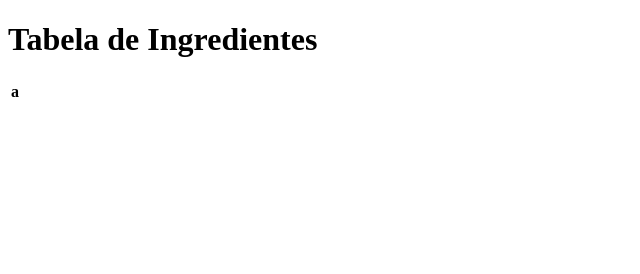
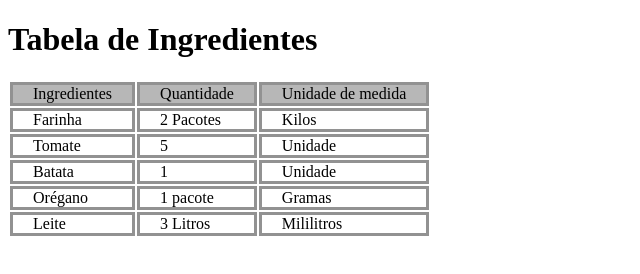
Before and after one commit to renatojo/renato-list-html-css-js, a plain HTML site: page Lista3/Atividade5/index.html in a window 1280 px wide. Shown: the whole page, without its empty margins (0-640 px from the left). Drawn offline with Linux system fonts and the light colour scheme.

Commit message:
realização da atividade 5 e atividade 6 em andamento

```diff
--- a/Lista3/Atividade5/index.html
+++ b/Lista3/Atividade5/index.html
@@ -4,14 +4,43 @@
     <meta charset="UTF-8">
     <meta name="viewport" content="width=device-width, initial-scale=1.0">
     <title>Tabela de Ingredientes</title>
+    <link rel="stylesheet" href="style.css">
 </head>
 <body>
     <h1>Tabela de Ingredientes</h1>
     <table>
         <thead>
-            <th>a</th>
+                <td>Ingredientes</td>
+                <td>Quantidade</td>
+                <td>Unidade de medida</td>
         </thead>
-
+        <tbody>
+            <tr>
+                <td>Farinha</td>
+                <td>2 Pacotes</td>
+                <td>Kilos</td>
+            </tr>
+            <tr>
+                <td>Tomate</td>
+                <td>5</td>
+                <td>Unidade</td>
+            </tr>
+            <tr>
+                <td>Batata</td>
+                <td>1</td>
+                <td>Unidade</td>
+            </tr>
+            <tr>
+                <td>Orégano</td>
+                <td>1 pacote</td>
+                <td>Gramas</td>
+            </tr>
+            <tr>
+                <td>Leite</td>
+                <td>3 Litros</td>
+                <td>Mililitros</td>
+            </tr>
+        </tbody>
     </table>
 </body>
 </html>
--- /dev/null
+++ b/Lista3/Atividade5/style.css
@@ -0,0 +1,8 @@
+td {
+    padding: 0 20px;
+    border: solid #929292;
+}
+
+thead td {
+    background-color: rgb(183, 183, 183);
+}
```
Also changed, not shown: Lista3/Atividade6/index.html (added, +54 -0 lines), Lista3/Atividade6/style.css (added, +12 -0 lines).
